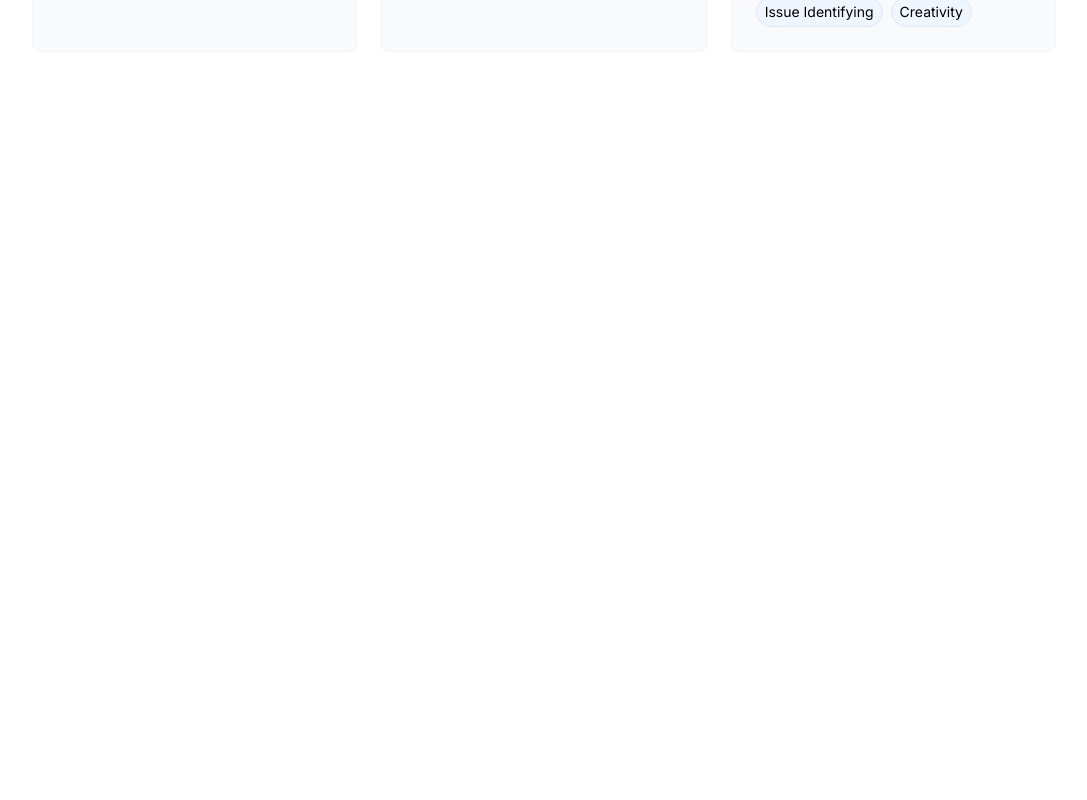
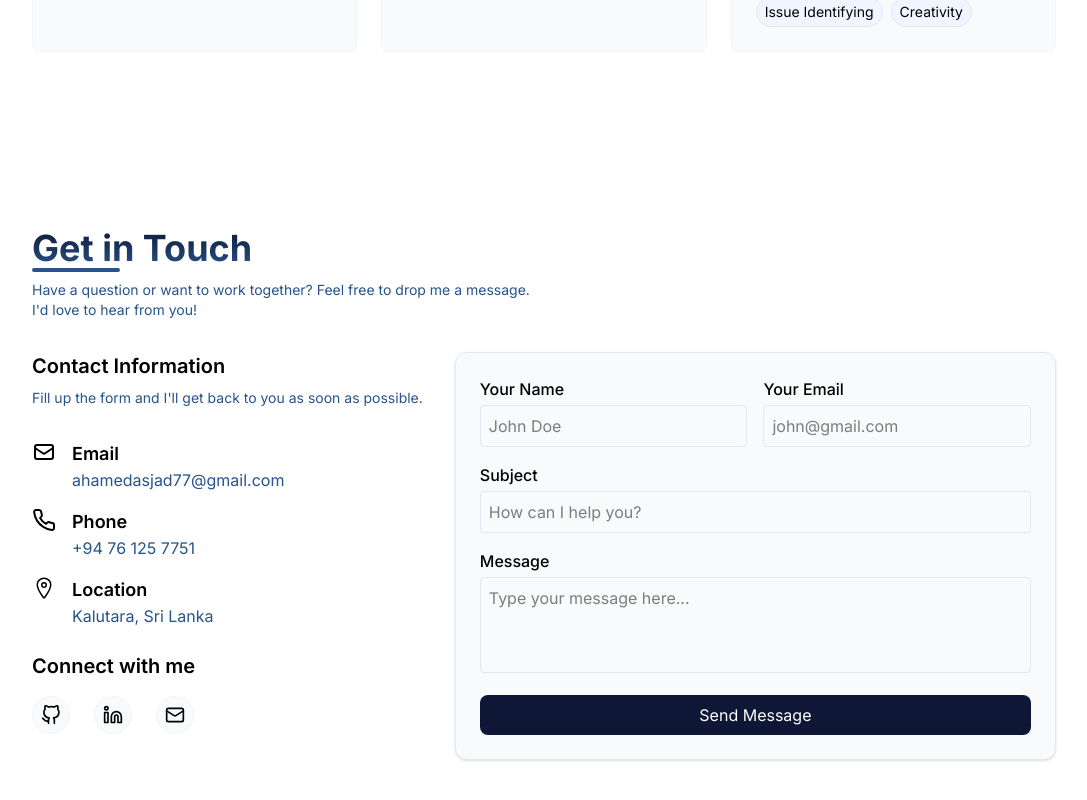
Before and after one commit to asjadahamed77/Asjad-Portfolio, a React (Vite) app: page / in a window 1280 px wide. Shown: the part 3415-4215 px from the top of the page, without its empty margins (96-1183 px from the left). Before the commit the page ends 3579 px from the top, so only its background shows below. Built offline with nearby package versions, Linux system fonts and the light colour scheme.

Commit message:
Completed Contact Component

```diff
--- a/src/App.jsx
+++ b/src/App.jsx
@@ -1,26 +1,19 @@
-
 import About from "./components/About";
+import Contact from "./components/Contact";
 import Header from "./components/Header";
 import Navbar from "./components/Navbar";
 import Projects from "./components/Projects";
 import Skills from "./components/Skills";
 
 function App() {
-
-
-
-
-
-
   return (
     <div className="px-4 lg:px-8 xl:px-32 dark:text-white">
       <Navbar />
- <Header />
-
-    <About />
-
-    <Projects />
-    <Skills />
+      <Header />
+      <About />
+      <Projects />
+      <Skills />
+      <Contact />
     </div>
   );
 }
--- /dev/null
+++ b/src/components/Contact.jsx
@@ -0,0 +1,107 @@
+import React from "react";
+import { HiOutlineMail } from "react-icons/hi";
+import { FiGithub, FiLinkedin, FiPhone } from "react-icons/fi";
+import { IoLocationOutline } from "react-icons/io5";
+import { LuMail } from "react-icons/lu";
+
+const Contact = () => {
+  return (
+    <div id="contact" className="py-16">
+      <h1 className="relative w-fit bg-clip-text text-transparent bg-gradient-to-b from-mainBlueLight to-secondBlueLight dark:from-slate-50 dark:to-slate-200 text-4xl font-bold ">
+        Get in Touch
+        <span className="absolute -bottom-1 left-0 h-1 rounded-full bg-secondBlueLight w-2/5"></span>
+      </h1>
+      <p className="mt-3 text-sm max-w-[500px] text-secondBlueLight  dark:text-slate-400">
+        Have a question or want to work together? Feel free to drop me a
+        message. I'd love to hear from you!
+      </p>
+      <div className="flex flex-col lg:flex-row gap-8 mt-8">
+        <div>
+          <p className="text-xl font-semibold">Contact Information</p>
+          <p className="text-sm text-secondBlueLight dark:text-slate-400 mt-2">
+            Fill up the form and I'll get back to you as soon as possible.
+          </p>
+          <div className="mt-8 flex gap-4">
+            <p>
+              <HiOutlineMail className="text-2xl" />
+            </p>
+            <div>
+              <p className="font-semibold text-lg">Email</p>
+              <p className="text-secondBlueLight  dark:text-slate-400">ahamedasjad77@gmail.com</p>
+            </div>
+          </div>
+          <div className="mt-4 flex gap-4">
+            <p>
+              <FiPhone className="text-2xl" />
+            </p>
+            <div>
+              <p className="font-semibold text-lg">Phone</p>
+              <p className="text-secondBlueLight  dark:text-slate-400">+94 76 125 7751</p>
+            </div>
+          </div>
+          <div className="mt-4 flex gap-4">
+            <p>
+              <IoLocationOutline className="text-2xl" />
+            </p>
+            <div>
+              <p className="font-semibold text-lg">Location</p>
+              <p className="text-secondBlueLight  dark:text-slate-400">Kalutara, Sri Lanka</p>
+            </div>
+          </div>
+          <div>
+            <p className="text-xl font-semibold mt-6">Connect with me</p>
+            <div className="flex items-center gap-6 mt-4 ">
+              <a
+                href="https://github.com/asjadahamed77"
+                target="_blank"
+                rel="noopener noreferrer"
+                className=" bg-slate-50 border border-slate-100 text-xl rounded-full p-2 hover:-translate-y-1 transform duration-300 dark:bg-white/5 dark:border-white/20 dark:hover:bg-white/10 dark:text-white hover:opacity-80"
+              >
+                <FiGithub />
+              </a>
+              <a
+                href="https://www.linkedin.com/in/asjad-ahamed-71941b288"
+                target="_blank"
+                rel="noopener noreferrer"
+                className=" bg-slate-50 border border-slate-100 text-xl rounded-full p-2 hover:-translate-y-1 transform duration-300 dark:bg-white/5 dark:border-white/20 dark:hover:bg-white/10 dark:text-white hover:opacity-80"
+              >
+                <FiLinkedin />
+              </a>
+              <a
+                href="mailto:ahamedasjad77@gmail.com"
+                target="_blank"
+                rel="noopener noreferrer"
+                className=" bg-slate-50 border border-slate-100 text-xl rounded-full p-2 hover:-translate-y-1 transform duration-300 dark:bg-white/5 dark:border-white/20 dark:hover:bg-white/10 dark:text-white hover:opacity-80"
+              >
+                <LuMail />
+              </a>
+            </div>
+          </div>
+        </div>
+        <div className="bg-slate-50 border border-slate-200 p-6 rounded-xl h-fit flex-1 shadow dark:bg-white/5 dark:border-white/20">
+        <div className="flex flex-col sm:flex-row gap-4 w-full">
+            <div className="flex-1">
+                <p className="font-medium ">Your Name</p>
+                <input type="text" placeholder="John Doe" className="p-2 w-full mt-1 border border-slate-200 dark:border-slate-500 rounded outline-none focus:ring-2 ring-mainBlueLight" />
+            </div>
+            <div className="flex-1">
+                <p className="font-medium ">Your Email</p>
+                <input type="email" placeholder="john@gmail.com" className="p-2 w-full mt-1 border border-slate-200 dark:border-slate-500 rounded outline-none focus:ring-2 ring-mainBlueLight" />
+            </div>
+        </div>
+        <div className="flex-1 mt-4">
+                <p className="font-medium">Subject</p>
+                <input type="text" placeholder="How can I help you?" className="p-2 w-full mt-1 border border-slate-200 dark:border-slate-500 rounded outline-none focus:ring-2 ring-mainBlueLight" />
+            </div>
+            <div className="flex-1 mt-4">
+                <p className="font-medium ">Message</p>
+                <textarea type="text" placeholder="Type your message here..." className="p-2 w-full  mt-1 border border-slate-200 dark:border-slate-500 rounded outline-none focus:ring-2 ring-mainBlueLight min-h-24 resize-none"  />
+            </div>
+            <button className="w-full text-center mt-4 py-2 bg-mainBlueLight text-white dark:text-mainBlueLight dark:bg-white rounded-lg hover:opacity-75 duration-300">Send Message</button>
+        </div>
+      </div>
+    </div>
+  );
+};
+
+export default Contact;
--- a/src/components/Skills.jsx
+++ b/src/components/Skills.jsx
@@ -1,6 +1,6 @@
 import React from "react";
 import { skills } from "../assets/projects";
-import { p } from "framer-motion/client";
+
 
 const Skills = () => {
   return (
```
